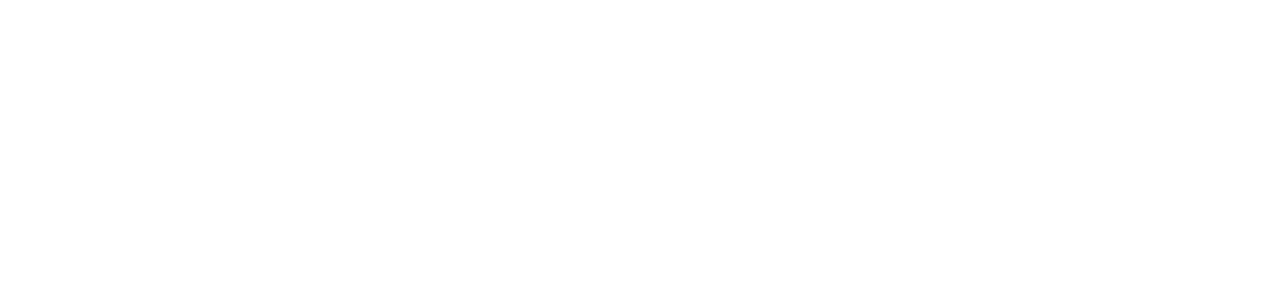
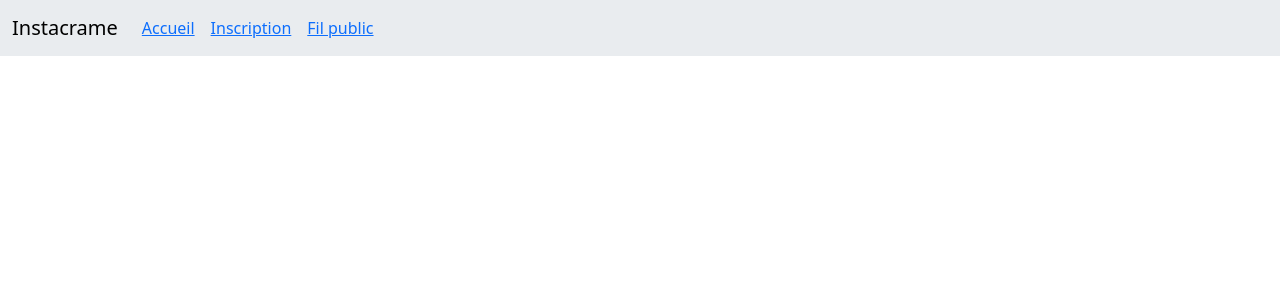
Before and after one commit to Amiiircmoi/react-project, a React (Create React App) app: page / in a window 1280 px wide. Before the commit this address had no page. Shown: the top 300 px of the page. Built offline with nearby package versions, Linux system fonts and the light colour scheme.

Commit message:
feat: navbar integration

```diff
--- a/src/App.jsx
+++ b/src/App.jsx
@@ -1,6 +1,9 @@
 import { BrowserRouter as Router, Routes, Route } from "react-router-dom";
 import { Provider } from "react-redux";
 import store from "./redux/store";
+
+// Components
+import Navbar from "./components/NavBar";
 
 // Pages
 import Register from "./pages/Register";
@@ -9,6 +12,7 @@
   return (
     <div className="App">
       <Router>
+        <Navbar />
         <Provider store={store}>
           <Routes>
             <Route path="/register" element={<Register />} />
--- /dev/null
+++ b/src/components/NavBar.jsx
@@ -0,0 +1,24 @@
+import { Link } from 'react-router-dom';
+
+const Navbar = () => {
+    return (
+        <nav class="navbar navbar-expand-lg bg-body-secondary">
+            <div class="container-fluid">
+                <a class="navbar-brand" href="/">Instacrame</a>
+                <ul class="navbar-nav me-auto mb-2 mb-lg-0">
+                    <li class="nav-item nav-link">
+                        <Link to="/">Accueil</Link>
+                    </li>
+                    <li class="nav-item nav-link">
+                        <Link to="/register">Inscription</Link>
+                    </li>
+                    <li class="nav-item nav-link">
+                        <Link to="/feed">Fil public</Link>
+                    </li>
+                </ul>
+            </div>
+        </nav>
+    )
+}
+
+export default Navbar
```
